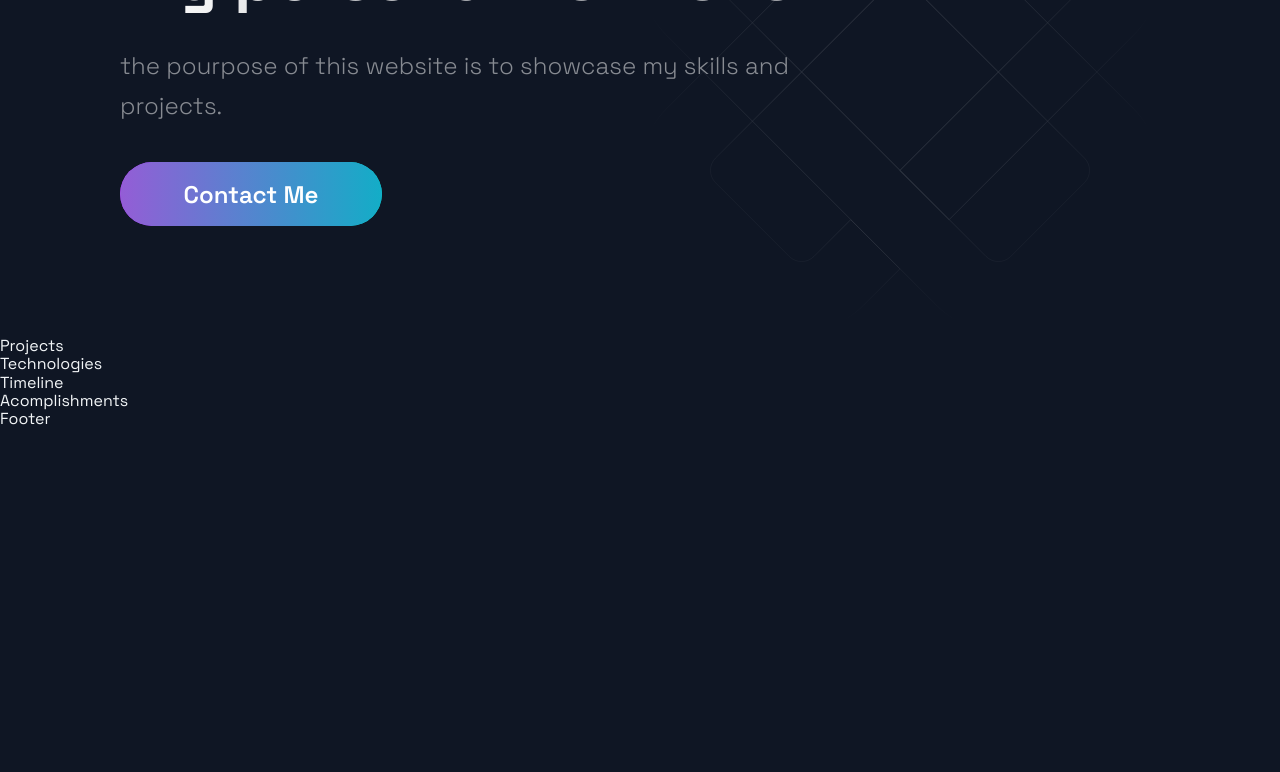
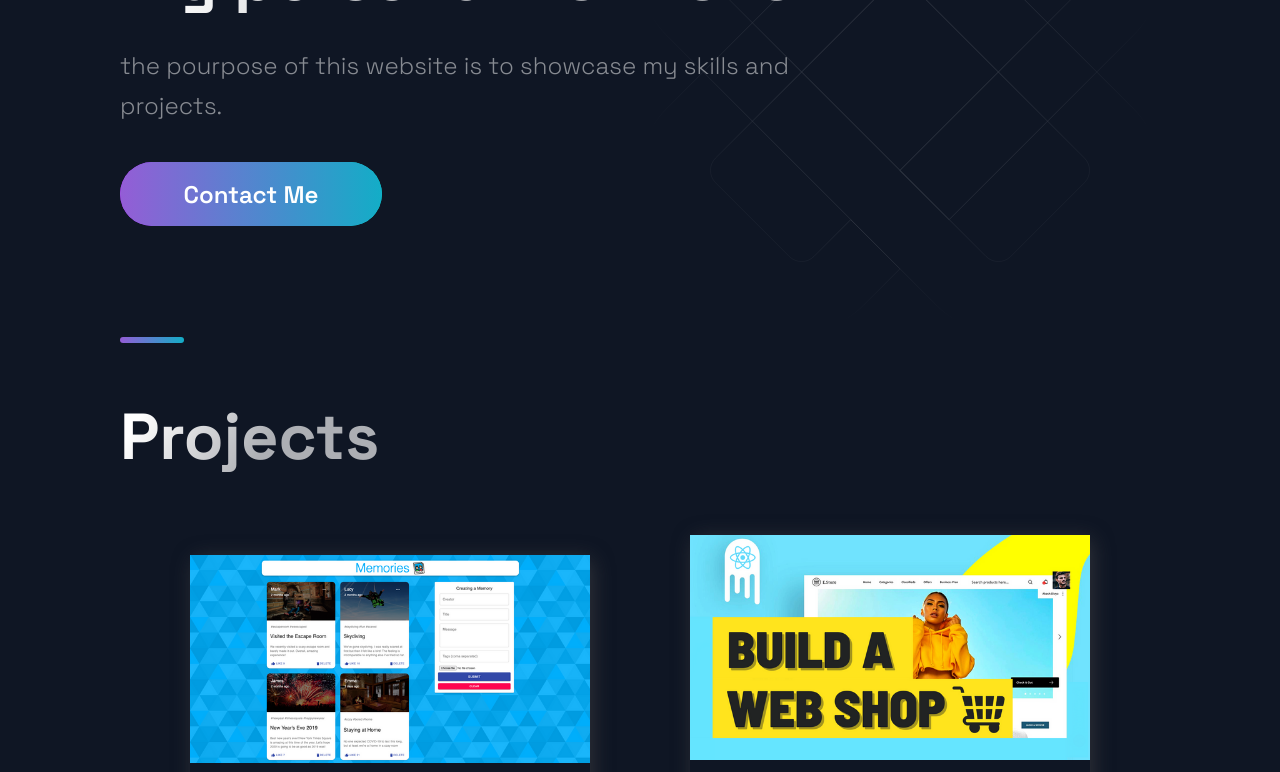
Before and after one commit to jadrianc/adrianCampos, a Next.js app: page / in a window 1280 px wide. Shown: the part 300-1072 px from the top of the page. Before the commit the page ends 800 px from the top, so only its background shows below. Built offline with nearby package versions, Linux system fonts and the light colour scheme.

Commit message:
Adding project section

```diff
--- a/src/components/Projects/Projects.js
+++ b/src/components/Projects/Projects.js
@@ -5,9 +5,38 @@ import { Section, SectionDivider, SectionTitle } from '../../styles/GlobalCompon
 import { projects } from '../../constants/constants';
 
 const Projects = () => (
-  <div>
-    Projects
-  </div>
+  <Section nopadding id='projects' >
+    <SectionDivider />
+    <SectionTitle main>Projects</SectionTitle>
+    <GridContainer>
+      {
+        projects.map((project) => (
+          <BlogCard key={project.id}>
+            <Img src={project.image} alt={project.title} />
+            <TitleContent>
+              <HeaderThree title>{project.title}</HeaderThree>
+              <Hr />
+            </TitleContent>
+            <CardInfo>{project.description}</CardInfo>
+            <div>
+              <TitleContent>Stack</TitleContent>
+              <TagList>
+                {
+                  project.tags.map((tag) => (
+                    <Tag key={tag}>{tag}</Tag>
+                  ))
+                }
+              </TagList>
+            </div>
+            <UtilityList>
+              <ExternalLinks href={project.visit}>Code</ExternalLinks>
+              <ExternalLinks href={project.source}>Source</ExternalLinks>
+            </UtilityList>
+          </BlogCard>
+        ))
+      }
+    </GridContainer>
+  </Section>
 );
 
 export default Projects;
```
